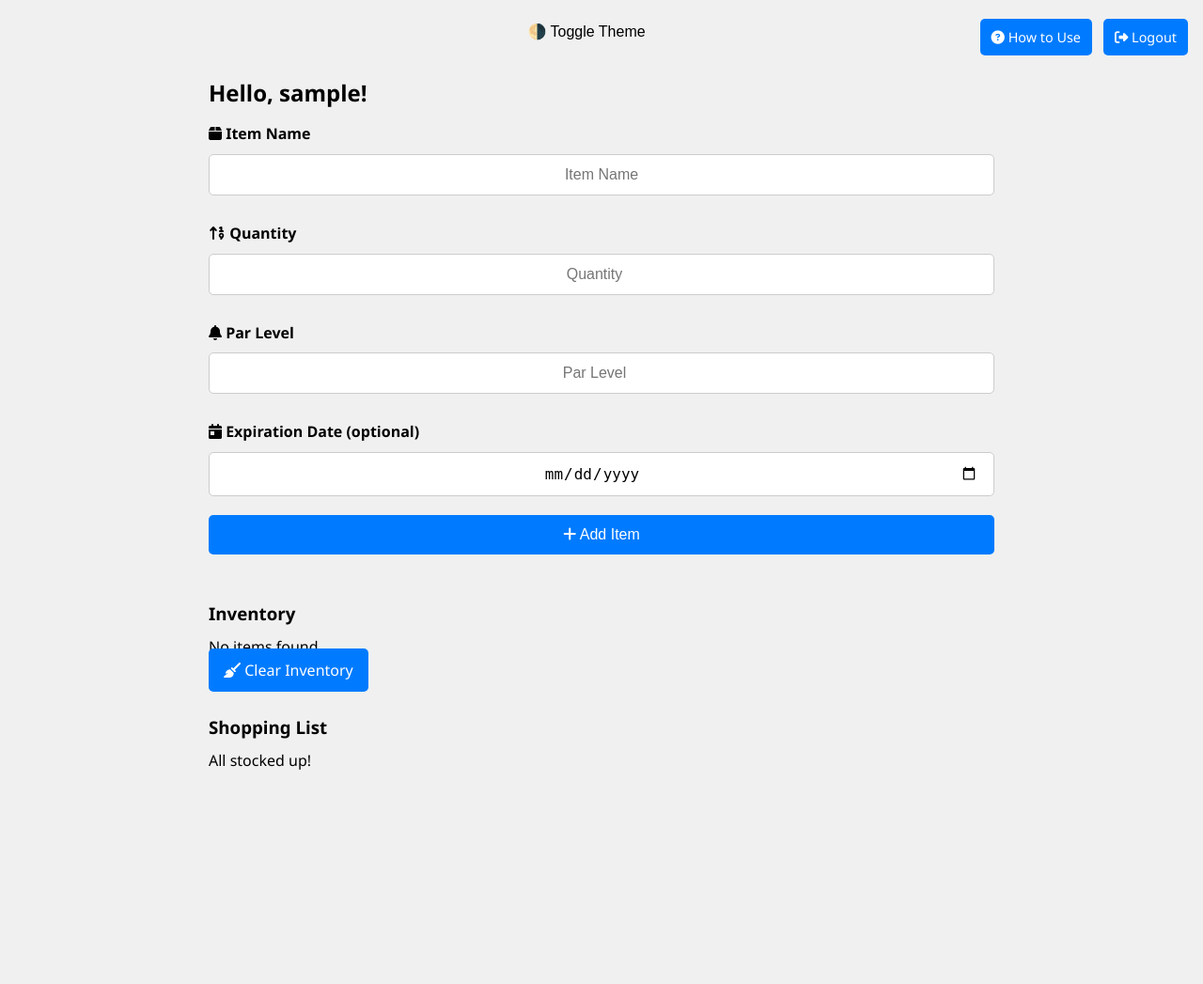
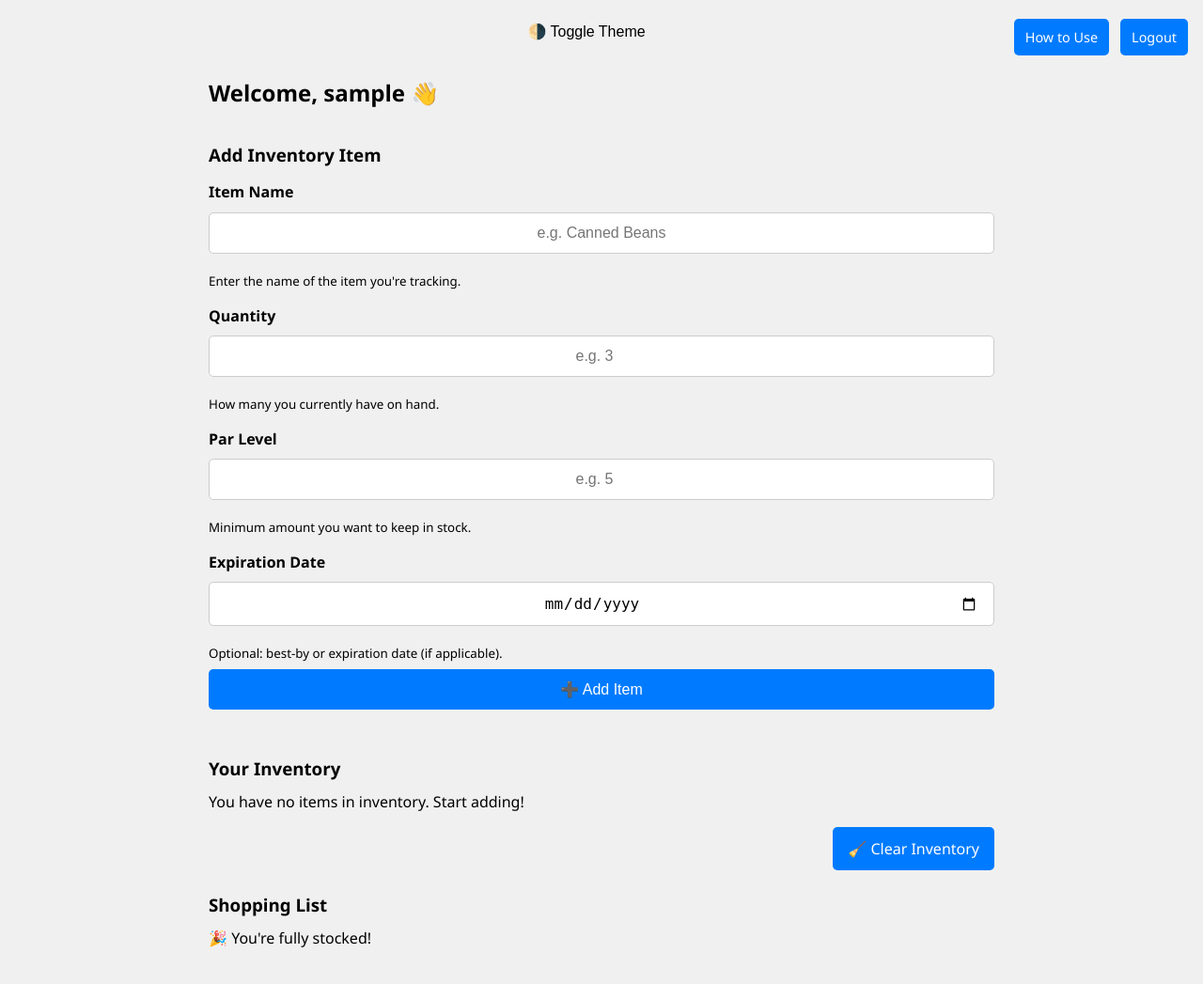
Before and after one commit to BikramSingh1989/Shopping-List-Creator, a Flask app: template templates/dashboard.html in a window 1280 px wide. Shown: the top 1047 px of the page at 94% size. Run offline with Flask 3, Linux system fonts and the light colour scheme; the template is opened without the code that fills it, so the values that code supplies are empty; the visitor is signed in with stand-in values (Sample User, id 1).

Commit message:
updated dashboard.html and style.css

```diff
--- a/static/style.css
+++ b/static/style.css
@@ -170,6 +170,13 @@
   margin-bottom: 0.5rem;
 }
 
+/* ===== Clear Button Wrapper Fix ===== */
+.clear-btn-wrapper {
+  margin-top: 1.5rem;
+  text-align: right;
+}
+
+/* ===== How To Use Page ===== */
 .how-to-header {
   display: flex;
   justify-content: flex-end;
@@ -219,4 +226,8 @@
   .container {
     padding: 1rem;
   }
+
+  .clear-btn-wrapper {
+    text-align: center;
+  }
 }
--- a/templates/dashboard.html
+++ b/templates/dashboard.html
@@ -1,60 +1,66 @@
-<!DOCTYPE html>
-<html lang="en">
-<head>
-  <meta charset="UTF-8">
-  <meta name="viewport" content="width=device-width, initial-scale=1.0">
-  <title>Dashboard</title>
-  <link rel="stylesheet" href="{{ url_for('static', filename='style.css') }}">
-  <link href="https://cdnjs.cloudflare.com/ajax/libs/font-awesome/6.5.0/css/all.min.css" rel="stylesheet">
-</head>
-<body>
-  <div class="top-right-buttons">
-    <a href="/how-to-use" class="btn small"><i class="fa-solid fa-circle-question"></i> How to Use</a>
-    <a href="/logout" class="btn small"><i class="fa-solid fa-right-from-bracket"></i> Logout</a>
-  </div>
+{% extends "base.html" %}
 
-  <button class="toggle-btn" onclick="document.body.classList.toggle('dark')">🌗 Toggle Theme</button>
+{% block title %}Dashboard - Inventory{% endblock %}
 
-  <div class="container">
-    <h2>Hello, {{ session.username }}!</h2>
+{% block content %}
+<h2>Welcome, {{ session['username'] }} 👋</h2>
 
-    <form method="post">
-      <label><i class="fa-solid fa-box"></i> Item Name</label>
-      <input name="name" placeholder="Item Name" required>
+<h3>Add Inventory Item</h3>
+<form method="POST">
+  <label for="name">Item Name</label>
+  <input type="text" name="name" placeholder="e.g. Canned Beans" required>
+  <small>Enter the name of the item you're tracking.</small>
 
-      <label><i class="fa-solid fa-sort-numeric-up"></i> Quantity</label>
-      <input name="quantity" type="number" placeholder="Quantity" required>
+  <label for="quantity">Quantity</label>
+  <input type="number" name="quantity" placeholder="e.g. 3" min="0" required>
+  <small>How many you currently have on hand.</small>
 
-      <label><i class="fa-solid fa-bell"></i> Par Level</label>
-      <input name="par" type="number" placeholder="Par Level" required>
+  <label for="par">Par Level</label>
+  <input type="number" name="par" placeholder="e.g. 5" min="0" required>
+  <small>Minimum amount you want to keep in stock.</small>
 
-      <label><i class="fa-solid fa-calendar-day"></i> Expiration Date (optional)</label>
-      <input name="expiration" type="date" placeholder="Expiration Date">
+  <label for="expiration">Expiration Date</label>
+  <input type="date" name="expiration">
+  <small>Optional: best-by or expiration date (if applicable).</small>
 
-      <button type="submit"><i class="fa-solid fa-plus"></i> Add Item</button>
-    </form>
+  <button type="submit">➕ Add Item</button>
+</form>
 
-    <h3>Inventory</h3>
-    {% for item in items %}
-      <div class="item fade-in">
-        <strong>{{ item.name }}</strong>: {{ item.quantity }} (Par: {{ item.par }})
-        {% if item.expiration %}<br><small>Expires: {{ item.expiration.strftime('%Y-%m-%d') }}</small>{% endif %}
-        <a href="/delete/{{ item._id }}"><i class="fa-solid fa-trash"></i></a>
+<h3>Your Inventory</h3>
+{% if items %}
+  {% for item in items %}
+    <div class="item">
+      <div>
+        <strong>{{ item.name }}</strong><br>
+        Quantity: {{ item.quantity }}<br>
+        Par: {{ item.par }}<br>
+        {% if item.expiration %}
+          Exp: {{ item.expiration.strftime('%Y-%m-%d') }}
+        {% else %}
+          Exp: N/A
+        {% endif %}
       </div>
-    {% else %}
-      <p>No items found.</p>
+      <a href="/delete/{{ item._id }}" onclick="return confirm('Delete this item?');">🗑️</a>
+    </div>
+  {% endfor %}
+{% else %}
+  <p>You have no items in inventory. Start adding!</p>
+{% endif %}
+
+<div class="clear-btn-wrapper">
+  <a href="/clear-inventory" class="btn" onclick="return confirm('Are you sure you want to clear your entire inventory?');">
+    🧹 Clear Inventory
+  </a>
+</div>
+
+<h3>Shopping List</h3>
+{% if shopping %}
+  <ul>
+    {% for item in shopping %}
+      <li>🛒 {{ item.name }} (Need {{ item.par - item.quantity }})</li>
     {% endfor %}
-
-    <a href="/clear-inventory" class="btn clear" onclick="return confirm('Clear entire inventory?');">
-      <i class="fa-solid fa-broom"></i> Clear Inventory
-    </a>
-
-    <h3>Shopping List</h3>
-    {% for item in shopping %}
-      <p>🛒 {{ item.name }} (Need {{ item.par - item.quantity }})</p>
-    {% else %}
-      <p>All stocked up!</p>
-    {% endfor %}
-  </div>
-</body>
-</html>
+  </ul>
+{% else %}
+  <p>🎉 You're fully stocked!</p>
+{% endif %}
+{% endblock %}
```
